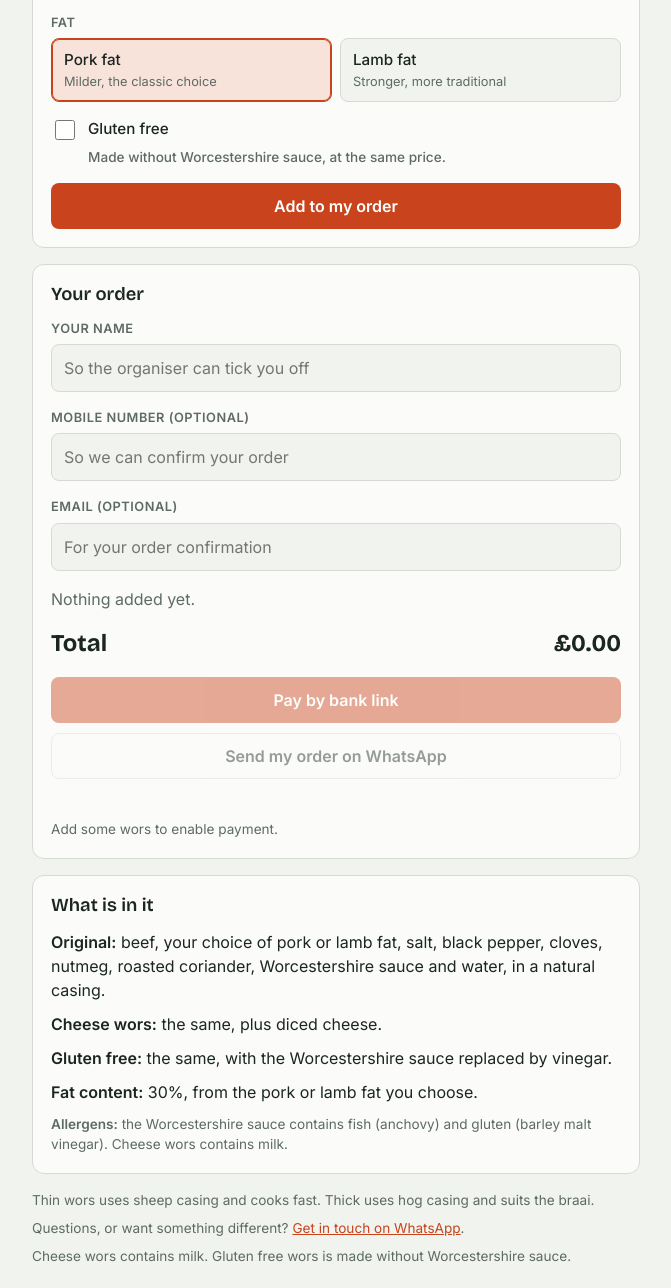
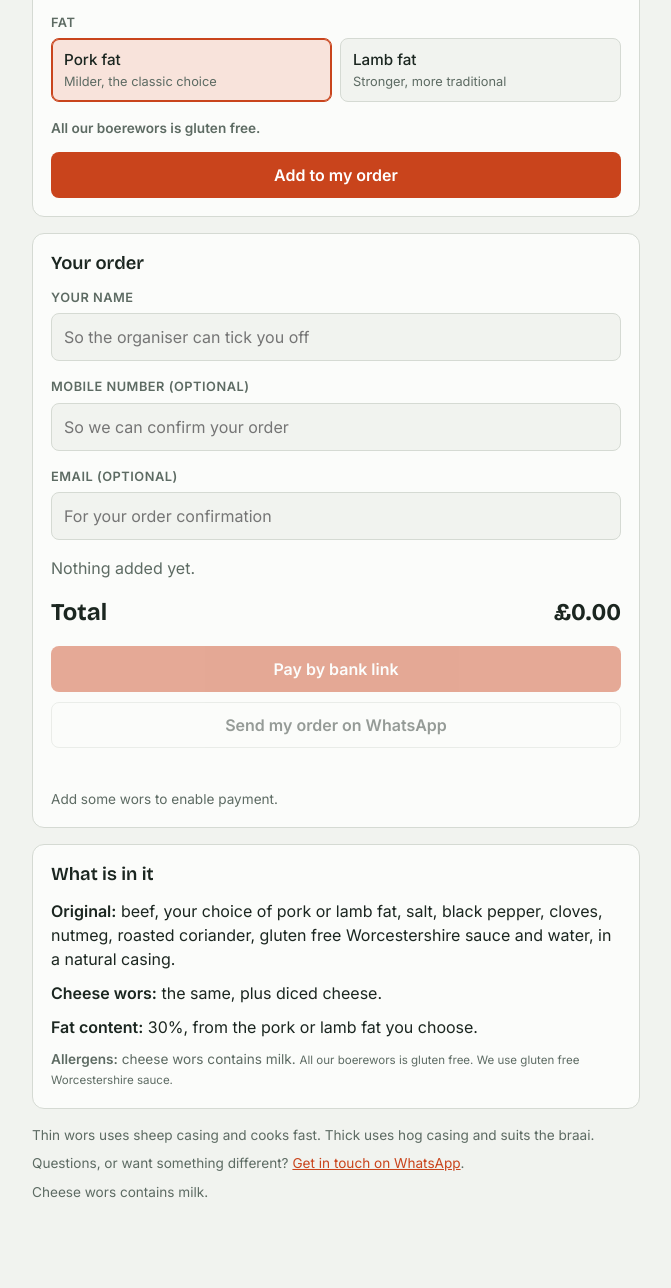
Before and after one commit to Wortelhunter/hunters-boerewors, a plain HTML site: page index.html in a window 1280 px wide. Shown: the part 452-1740 px from the top of the page, without its empty margins (304-975 px from the left). After the commit the page ends 1718 px from the top, so only its background shows below. Drawn offline with nearby package versions, Linux system fonts and the light colour scheme.

Commit message:
All wors gluten free; fine print about gluten free Worcestershire
Co-Authored-By: Claude Sonnet 5.5 <noreply@anthropic.com>
Claude-Session: https://claude.ai/code/session_01F3DXneg2pYG3SMTxsZFwzM

```diff
--- a/index.html
+++ b/index.html
@@ -142,9 +142,7 @@ input[type=text] { width: 100%; font: inherit; color: var(--ink); background: va
       </div>
     </div>
 
-    <div class="field">
-      <label class="check" for="gf"><input type="checkbox" id="gf"><span>Gluten free<span class="hint" style="display:block">Made without Worcestershire sauce, at the same price.<span id="gfprice"></span></span></span></label>
-    </div>
+    <p class="hint" style="margin:0 0 14px"><b>All our boerewors is gluten free.</b></p>
 
     <button type="button" class="primary" id="add">Add to my order</button>
   </section>
@@ -178,17 +176,16 @@ input[type=text] { width: 100%; font: inherit; color: var(--ink); background: va
 
   <section class="card" aria-labelledby="ing">
     <h2 id="ing">What is in it</h2>
-    <p style="margin:0 0 10px"><b>Original:</b> beef, your choice of pork or lamb fat, salt, black pepper, cloves, nutmeg, roasted coriander, Worcestershire sauce and water, in a natural casing.</p>
+    <p style="margin:0 0 10px"><b>Original:</b> beef, your choice of pork or lamb fat, salt, black pepper, cloves, nutmeg, roasted coriander, gluten free Worcestershire sauce and water, in a natural casing.</p>
     <p style="margin:0 0 10px"><b>Cheese wors:</b> the same, plus diced cheese.</p>
-    <p style="margin:0 0 10px"><b>Gluten free:</b> the same, with the Worcestershire sauce replaced by vinegar.</p>
     <p style="margin:0 0 10px"><b>Fat content:</b> 30%, from the pork or lamb fat you choose.</p>
-    <p style="margin:0" class="hint"><b>Allergens:</b> the Worcestershire sauce contains fish (anchovy) and gluten (barley malt vinegar). Cheese wors contains milk.</p>
+    <p style="margin:0" class="hint"><b>Allergens:</b> cheese wors contains milk. <span style="font-size:.85em">All our boerewors is gluten free. We use gluten free Worcestershire sauce.</span></p>
   </section>
 
   <section class="info">
     <p>Thin wors uses sheep casing and cooks fast. Thick uses hog casing and suits the braai.</p>
     <p id="contactline">Questions, or want something different? <a id="contact" href="#" target="_blank" rel="noopener" style="color:var(--ember)">Get in touch on WhatsApp</a>.</p>
-    <p>Cheese wors contains milk. Gluten free wors is made without Worcestershire sauce.</p>
+    <p>Cheese wors contains milk.</p>
   </section>
 </div>
 
@@ -283,7 +280,7 @@ $("add").addEventListener("click", function () {
     casing: document.querySelector("input[name=casing]:checked").value,
     flavour: document.querySelector("input[name=flavour]:checked").value,
     fat: document.querySelector("input[name=fat]:checked").value,
-    gf: $("gf").checked
+    gf: false
   });
   $("toast").textContent = "Added to your order.";
   save(); render();
@@ -295,7 +292,6 @@ $("pay").addEventListener("click", function (e) {
 });
 $("wa").addEventListener("click", function (e) { if ($("wa").getAttribute("aria-disabled") === "true") e.preventDefault(); });
 
-$("gfprice").textContent = CONFIG.glutenFreeExtraPerKg > 0 ? "Adds " + gbp(CONFIG.glutenFreeExtraPerKg) + " per kg." : "";
 $("f-cheese").nextElementSibling.querySelector("small").textContent = "With diced cheese" + (CONFIG.cheeseExtraPerKg > 0 ? " (+" + gbp(CONFIG.cheeseExtraPerKg) + "/kg)" : "");
 if (CONFIG.closingText) $("closing").textContent = CONFIG.closingText + ". Choose your quantity, then pay by bank link.";
 if (CONFIG.whatsappNumber) $("contact").href = "https://wa.me/" + CONFIG.whatsappNumber; else $("contactline").hidden = true;
```
